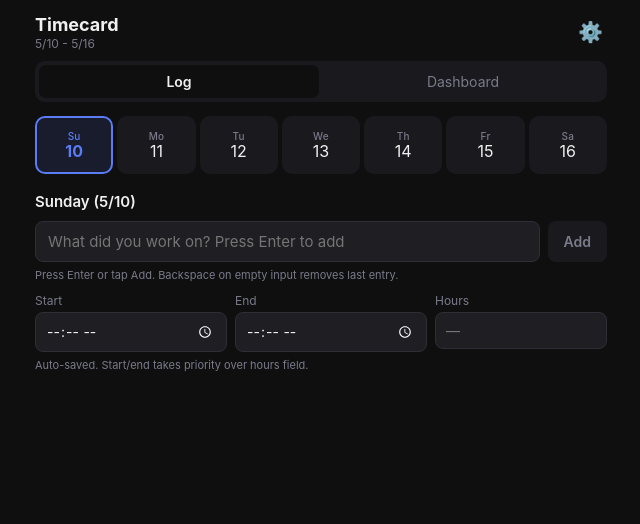
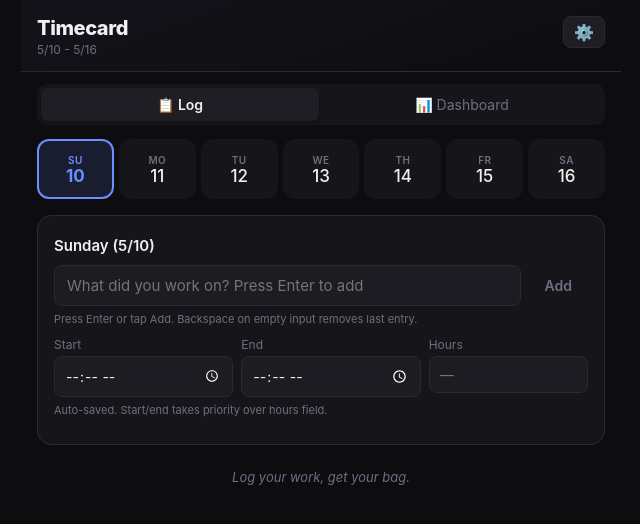
Before and after one commit to DeJohn-T/timecard-app, a React (Vite) app: page / in a window 1280 px wide. Shown: the top 524 px of the page, without its empty margins (319-959 px from the left). Built offline with nearby package versions, Linux system fonts and the light colour scheme.

Commit message:
Visual refresh — stronger today indicator, header gradient, entry card, empty state

```diff
--- a/src/App.jsx
+++ b/src/App.jsx
@@ -18,14 +18,10 @@ function isPayday() {
 function daysUntilNextPayday() {
   const now = new Date();
   now.setHours(0, 0, 0, 0);
-  const d = now.getDate();
-  const m = now.getMonth();
-  const y = now.getFullYear();
+  const y = now.getFullYear(), m = now.getMonth();
   const candidates = [
-    new Date(y, m, 15),
-    new Date(y, m, 30),
-    new Date(y, m + 1, 15),
-    new Date(y, m + 1, 30),
+    new Date(y, m, 15), new Date(y, m, 30),
+    new Date(y, m + 1, 15), new Date(y, m + 1, 30),
   ];
   for (const c of candidates) {
     c.setHours(0, 0, 0, 0);
@@ -34,6 +30,14 @@ function daysUntilNextPayday() {
   }
   return 0;
 }
+
+const GREETINGS = [
+  'Log your work, get your bag.',
+  "Don't forget Thursday's hours.",
+  'Quick log = no missed paychecks.',
+  'Future you will thank current you.',
+  "30 seconds. That's all it takes.",
+];
 
 export default function App() {
   const weekDates = getWeekDates();
@@ -52,6 +56,7 @@ export default function App() {
 
   const payday = isPayday();
   const daysUntilPay = daysUntilNextPayday();
+  const greeting = GREETINGS[new Date().getDay() % GREETINGS.length];
 
   useEffect(() => {
     if (!submitted && isTodayFridayAfter8AM(settings.timezone)) {
@@ -94,73 +99,77 @@ export default function App() {
   const fmtH = (h) => (h % 1 === 0 ? `${h}.0` : h.toFixed(2).replace(/0+$/, ''));
 
   return (
-    <div style={{ maxWidth: 600, margin: '0 auto', padding: '0 14px', minHeight: '100vh' }}>
+    <div style={{ maxWidth: 600, margin: '0 auto', minHeight: '100vh', display: 'flex', flexDirection: 'column' }}>
 
+      {/* Header band */}
+      <div style={{
+        background: 'linear-gradient(160deg, #13131a 0%, #0d0d10 100%)',
+        borderBottom: '1px solid var(--border)',
+        padding: '16px 16px 14px',
+      }}>
         {/* Payday banner */}
         {payday && (
           <div style={{
-          margin: '12px 0 0',
-          borderRadius: 12,
-          padding: '13px 16px',
+            borderRadius: 10, padding: '10px 14px', marginBottom: 12,
             background: 'linear-gradient(135deg, #2a2210 0%, #1a1a0e 100%)',
             border: '1.5px solid var(--pay)',
-          display: 'flex',
-          alignItems: 'center',
-          gap: 10,
+            display: 'flex', alignItems: 'center', gap: 10,
             animation: 'pay-glow 1.4s ease-in-out infinite',
           }}>
-          <span style={{ fontSize: 22 }}>💰</span>
+            <span style={{ fontSize: 20 }}>💰</span>
             <div>
-            <p style={{ margin: 0, fontWeight: 700, fontSize: 15, color: 'var(--pay)' }}>It's Payday!</p>
-            <p style={{ margin: 0, fontSize: 12, color: 'var(--text-muted)' }}>Get that bag secured.</p>
+              <p style={{ margin: 0, fontWeight: 700, fontSize: 14, color: 'var(--pay)' }}>It's Payday!</p>
+              <p style={{ margin: 0, fontSize: 11, color: 'var(--text-muted)' }}>Get that bag secured.</p>
             </div>
           </div>
         )}
 
-      {/* Header */}
-      <div style={{ display: 'flex', justifyContent: 'space-between', alignItems: 'center', padding: '14px 0 10px' }}>
+        <div style={{ display: 'flex', justifyContent: 'space-between', alignItems: 'flex-start' }}>
           <div>
-          <h1 style={{ margin: 0, fontSize: 18, fontWeight: 700, color: 'var(--text)', lineHeight: 1.2 }}>Timecard</h1>
-          <p style={{ margin: 0, fontSize: 12, color: 'var(--text-muted)' }}>{formatWeekRange(weekDates)}</p>
-        </div>
             <div style={{ display: 'flex', alignItems: 'center', gap: 8 }}>
+              <h1 style={{ margin: 0, fontSize: 20, fontWeight: 800, color: 'var(--text)', letterSpacing: '-0.02em' }}>
+                Timecard
+              </h1>
               {totalHours > 0 && view === 'log' && (
-            <span style={{ fontSize: 13, color: 'var(--text-muted)', fontVariantNumeric: 'tabular-nums' }}>
+                <span style={{
+                  fontSize: 12, fontWeight: 600, color: 'var(--accent)',
+                  background: 'var(--accent-dim)', borderRadius: 6,
+                  padding: '2px 8px', border: '1px solid rgba(108,143,255,0.2)',
+                }}>
                   {fmtH(totalHours)}h
                 </span>
               )}
-          {daysUntilPay <= 2 && !payday && (
-            <span style={{
-              fontSize: 11, fontWeight: 600, color: 'var(--pay)',
-              background: 'var(--pay-dim)', borderRadius: 6,
-              padding: '3px 7px', border: '1px solid rgba(246,201,78,0.3)',
-            }}>
-              Payday in {daysUntilPay}d
+            </div>
+            <p style={{ margin: '2px 0 0', fontSize: 12, color: 'var(--text-muted)' }}>
+              {formatWeekRange(weekDates)}
+              {daysUntilPay <= 3 && !payday && (
+                <span style={{ marginLeft: 8, color: 'var(--pay)', fontWeight: 600 }}>
+                  · Payday in {daysUntilPay}d
                 </span>
               )}
-          <button onClick={() => setShowSettings(true)} style={iconBtnStyle} title="Settings">⚙️</button>
+            </p>
+          </div>
+          <button onClick={() => setShowSettings(true)} style={{
+            background: 'var(--surface2)', border: '1px solid var(--border)',
+            borderRadius: 8, padding: '7px 10px', cursor: 'pointer',
+            fontSize: 16, lineHeight: 1, color: 'var(--text-muted)',
+          }} title="Settings">⚙️</button>
         </div>
       </div>
 
+      <div style={{ padding: '12px 16px', flex: 1 }}>
         {/* Tab nav */}
-      <div style={{ display: 'flex', gap: 4, marginBottom: 12, background: 'var(--surface)', borderRadius: 10, padding: 4 }}>
+        <div style={{ display: 'flex', gap: 4, marginBottom: 14, background: 'var(--surface)', borderRadius: 10, padding: 4 }}>
           {['log', 'dashboard'].map((tab) => (
-          <button
-            key={tab}
-            onClick={() => setView(tab)}
-            style={{
-              flex: 1,
-              padding: '8px 0',
-              borderRadius: 7,
-              border: 'none',
-              background: view === tab ? 'var(--bg)' : 'transparent',
+            <button key={tab} onClick={() => setView(tab)} style={{
+              flex: 1, padding: '8px 0', borderRadius: 7, border: 'none',
+              background: view === tab ? 'var(--surface2)' : 'transparent',
               color: view === tab ? 'var(--text)' : 'var(--text-muted)',
               fontWeight: view === tab ? 600 : 400,
-              fontSize: 14,
-              cursor: 'pointer',
-            }}
-          >
-            {tab === 'log' ? 'Log' : 'Dashboard'}
+              fontSize: 14, cursor: 'pointer',
+              boxShadow: view === tab ? '0 1px 3px rgba(0,0,0,0.3)' : 'none',
+            }}>
+              {tab === 'log' ? '📋 Log' : '📊 Dashboard'}
             </button>
           ))}
         </div>
@@ -169,20 +178,18 @@ export default function App() {
           <>
             {fridayBanner && !submitted && (
               <div style={{
-              background: 'var(--accent-dim)', border: '1px solid var(--accent)',
+                background: 'var(--accent-dim)', border: '1px solid rgba(108,143,255,0.4)',
                 borderRadius: 10, padding: '11px 14px', marginBottom: 12,
                 display: 'flex', justifyContent: 'space-between', alignItems: 'center', gap: 10,
               }}>
                 <span style={{ fontSize: 14, color: 'var(--text)' }}>
-                {payday ? 'Friday + Payday - send that timecard!' : "It's Friday - send your timecard!"}
+                  {payday ? '💰 Friday + Payday — send that timecard!' : "⏰ It's Friday — send your timecard!"}
                 </span>
                 <button onClick={() => setShowEmail(true)} style={{
                   background: 'var(--accent)', color: '#fff', border: 'none',
                   borderRadius: 7, padding: '7px 14px', fontSize: 13, fontWeight: 600,
                   cursor: 'pointer', whiteSpace: 'nowrap', flexShrink: 0,
-              }}>
-                Generate
-              </button>
+                }}>Generate</button>
               </div>
             )}
 
@@ -190,14 +197,14 @@ export default function App() {
               <div style={{
                 background: 'var(--success-dim)', border: '1px solid var(--success)',
                 borderRadius: 10, padding: '10px 14px', marginBottom: 12,
-              fontSize: 14, color: 'var(--success)',
+                fontSize: 14, color: 'var(--success)', display: 'flex', alignItems: 'center', gap: 8,
               }}>
-              Timecard submitted for this week.
+                ✓ Timecard submitted for this week.
               </div>
             )}
 
             {/* Day buttons */}
-          <div style={{ display: 'flex', gap: 4, justifyContent: 'space-between', padding: '2px 0 14px' }}>
+            <div style={{ display: 'flex', gap: 5, marginBottom: 16 }}>
               {weekDates.map((date, i) => {
                 const dk = getDateKey(date);
                 const e = entries[dk];
@@ -214,23 +221,48 @@ export default function App() {
               })}
             </div>
 
+            {/* Entry area */}
+            <div className="fade-in" key={selectedIndex} style={{
+              background: 'var(--surface)',
+              border: '1px solid var(--border)',
+              borderRadius: 14,
+              padding: '16px',
+              marginBottom: 16,
+            }}>
               <DayEntry
                 date={selectedDate}
                 entry={selectedEntry}
                 onChange={(entry) => handleEntryChange(selectedKey, entry)}
               />
+            </div>
+
+            {/* Empty state nudge */}
+            {!hasEntries && (
+              <p style={{
+                textAlign: 'center', fontSize: 13, color: 'var(--text-muted)',
+                padding: '8px 0', fontStyle: 'italic',
+              }}>
+                {greeting}
+              </p>
+            )}
 
             {hasEntries && !submitted && (
-            <div style={{ marginTop: 20, paddingBottom: 40 }}>
-              <button onClick={() => setShowEmail(true)} style={{ ...primaryBtnStyle, width: '100%' }}>
+              <button onClick={() => setShowEmail(true)} style={{
+                width: '100%', background: 'var(--accent)', color: '#fff', border: 'none',
+                borderRadius: 12, padding: '15px 20px', fontSize: 16, fontWeight: 700,
+                cursor: 'pointer', letterSpacing: '-0.01em',
+                boxShadow: '0 4px 20px rgba(108,143,255,0.3)',
+              }}>
                 Generate Email Draft
               </button>
-            </div>
             )}
+
+            <div style={{ paddingBottom: 40 }} />
           </>
         ) : (
           <Dashboard currentWeekHours={totalHours} currentWeekKey={weekKey} />
         )}
+      </div>
 
       {showEmail && (
         <EmailPreview
@@ -253,12 +285,3 @@ export default function App() {
     </div>
   );
 }
-
-const iconBtnStyle = {
-  background: 'none', border: 'none', fontSize: 20, cursor: 'pointer', padding: 4, lineHeight: 1,
-};
-
-const primaryBtnStyle = {
-  background: 'var(--accent)', color: '#fff', border: 'none',
-  borderRadius: 10, padding: '14px 20px', fontSize: 16, fontWeight: 600, cursor: 'pointer',
-};
--- a/src/components/DayButton.jsx
+++ b/src/components/DayButton.jsx
@@ -6,9 +6,27 @@ export default function DayButton({ date, isSelected, hasEntry, onClick }) {
   const dayAbbrev = DAY_ABBREVS[date.getDay()];
   const dateNum = date.getDate();
 
+  let bg = 'var(--surface)';
+  let border = '2px solid transparent';
+  let textColor = 'var(--text-muted)';
+  let numColor = 'var(--text)';
+
+  if (isSelected) {
+    bg = 'var(--accent-dim)';
+    border = '2px solid var(--accent)';
+    textColor = 'var(--accent)';
+    numColor = 'var(--accent)';
+  } else if (today) {
+    bg = 'var(--today-bg)';
+    border = '2px solid rgba(108,143,255,0.45)';
+    textColor = '#a0aaff';
+    numColor = 'var(--text)';
+  }
+
   return (
     <button
       onClick={onClick}
+      className={today && !isSelected ? 'today-btn' : ''}
       style={{
         display: 'flex',
         flexDirection: 'column',
@@ -16,30 +34,21 @@ export default function DayButton({ date, isSelected, hasEntry, onClick }) {
         justifyContent: 'center',
         flex: 1,
         minWidth: 0,
-        height: 58,
-        borderRadius: 10,
-        border: isSelected ? '2px solid var(--accent)' : '2px solid transparent',
-        background: isSelected ? 'var(--accent-dim)' : today ? 'var(--today-bg)' : 'var(--surface)',
+        height: 60,
+        borderRadius: 12,
+        border,
+        background: bg,
         cursor: 'pointer',
-        gap: 1,
+        gap: 2,
         padding: '0 2px',
         position: 'relative',
+        transition: 'background 0.15s, border 0.15s',
       }}
     >
-      <span style={{
-        fontSize: 10,
-        fontWeight: 500,
-        color: isSelected ? 'var(--accent)' : today ? 'var(--text)' : 'var(--text-muted)',
-        letterSpacing: '0.02em',
-      }}>
+      <span style={{ fontSize: 10, fontWeight: 600, color: textColor, letterSpacing: '0.04em', textTransform: 'uppercase' }}>
         {dayAbbrev}
       </span>
-      <span style={{
-        fontSize: 16,
-        fontWeight: today ? 700 : 400,
-        color: isSelected ? 'var(--accent)' : 'var(--text)',
-        lineHeight: 1,
-      }}>
+      <span style={{ fontSize: 17, fontWeight: today ? 700 : 500, color: numColor, lineHeight: 1 }}>
         {dateNum}
       </span>
       {hasEntry && (
@@ -50,6 +59,7 @@ export default function DayButton({ date, isSelected, hasEntry, onClick }) {
           height: 4,
           borderRadius: '50%',
           background: isSelected ? 'var(--accent)' : 'var(--dot)',
+          opacity: isSelected ? 1 : 0.7,
         }} />
       )}
     </button>
--- a/src/index.css
+++ b/src/index.css
@@ -3,16 +3,18 @@
 }
 
 :root {
-  --bg: #0f0f10;
-  --surface: #1a1a1e;
-  --input-bg: #1e1e23;
-  --border: #2e2e36;
-  --text: #f0f0f0;
-  --text-muted: #7a7a8a;
-  --accent: #5b7cf6;
-  --accent-dim: rgba(91, 124, 246, 0.12);
-  --today-bg: #232330;
-  --dot: #5b7cf6;
+  --bg: #0d0d10;
+  --surface: #16161a;
+  --surface2: #1e1e24;
+  --input-bg: #1c1c22;
+  --border: #2a2a34;
+  --text: #f0f0f2;
+  --text-muted: #6e6e82;
+  --accent: #6c8fff;
+  --accent-dim: rgba(108, 143, 255, 0.13);
+  --accent-glow: rgba(108, 143, 255, 0.25);
+  --today-bg: #1e1e30;
+  --dot: #6c8fff;
   --error: #f06060;
   --warning: #e5a84a;
   --success: #4caf7d;
@@ -36,56 +38,31 @@ input, textarea, select, button {
   font-family: inherit;
 }
 
-textarea {
-  color-scheme: dark;
-}
+textarea { color-scheme: dark; }
+input[type="time"], input[type="number"], select { color-scheme: dark; }
 
-input[type="time"],
-input[type="number"],
-select {
-  color-scheme: dark;
-}
-
-::-webkit-scrollbar {
-  width: 4px;
-}
-::-webkit-scrollbar-track {
-  background: transparent;
-}
-::-webkit-scrollbar-thumb {
-  background: var(--border);
-  border-radius: 2px;
-}
+::-webkit-scrollbar { width: 4px; }
+::-webkit-scrollbar-track { background: transparent; }
+::-webkit-scrollbar-thumb { background: var(--border); border-radius: 2px; }
 
 @keyframes pay-pulse {
   0%, 100% { box-shadow: 0 0 0 0 rgba(246, 201, 78, 0.5); }
   50%       { box-shadow: 0 0 0 8px rgba(246, 201, 78, 0); }
 }
-
 @keyframes pay-glow {
-  0%, 100% { box-shadow: 0 0 12px 2px rgba(246, 201, 78, 0.3); }
-  50%       { box-shadow: 0 0 24px 6px rgba(246, 201, 78, 0.6); }
+  0%, 100% { box-shadow: 0 0 14px 2px rgba(246, 201, 78, 0.3); }
+  50%       { box-shadow: 0 0 28px 8px rgba(246, 201, 78, 0.55); }
+}
+@keyframes today-pulse {
+  0%, 100% { box-shadow: 0 0 0 0 rgba(108, 143, 255, 0.4); }
+  50%       { box-shadow: 0 0 0 6px rgba(108, 143, 255, 0); }
+}
+@keyframes fade-in {
+  from { opacity: 0; transform: translateY(6px); }
+  to   { opacity: 1; transform: translateY(0); }
 }
 
-@keyframes shimmer {
-  0%   { background-position: -200% center; }
-  100% { background-position: 200% center; }
-}
-
-.payday-card {
-  animation: pay-pulse 1.8s ease-in-out infinite;
-}
-
-.payday-today {
-  animation: pay-glow 1.4s ease-in-out infinite;
-}
-
-/* Mobile layout helpers */
-@media (max-width: 390px) {
-  .time-fields {
-    flex-wrap: wrap;
-  }
-  .time-fields label {
-    min-width: calc(33% - 8px);
-  }
-}
+.payday-card  { animation: pay-pulse 1.8s ease-in-out infinite; }
+.payday-today { animation: pay-glow 1.4s ease-in-out infinite; }
+.today-btn    { animation: today-pulse 2.4s ease-in-out infinite; }
+.fade-in      { animation: fade-in 0.25s ease both; }
```
Lines whose indentation alone changed are shown as unchanged.
